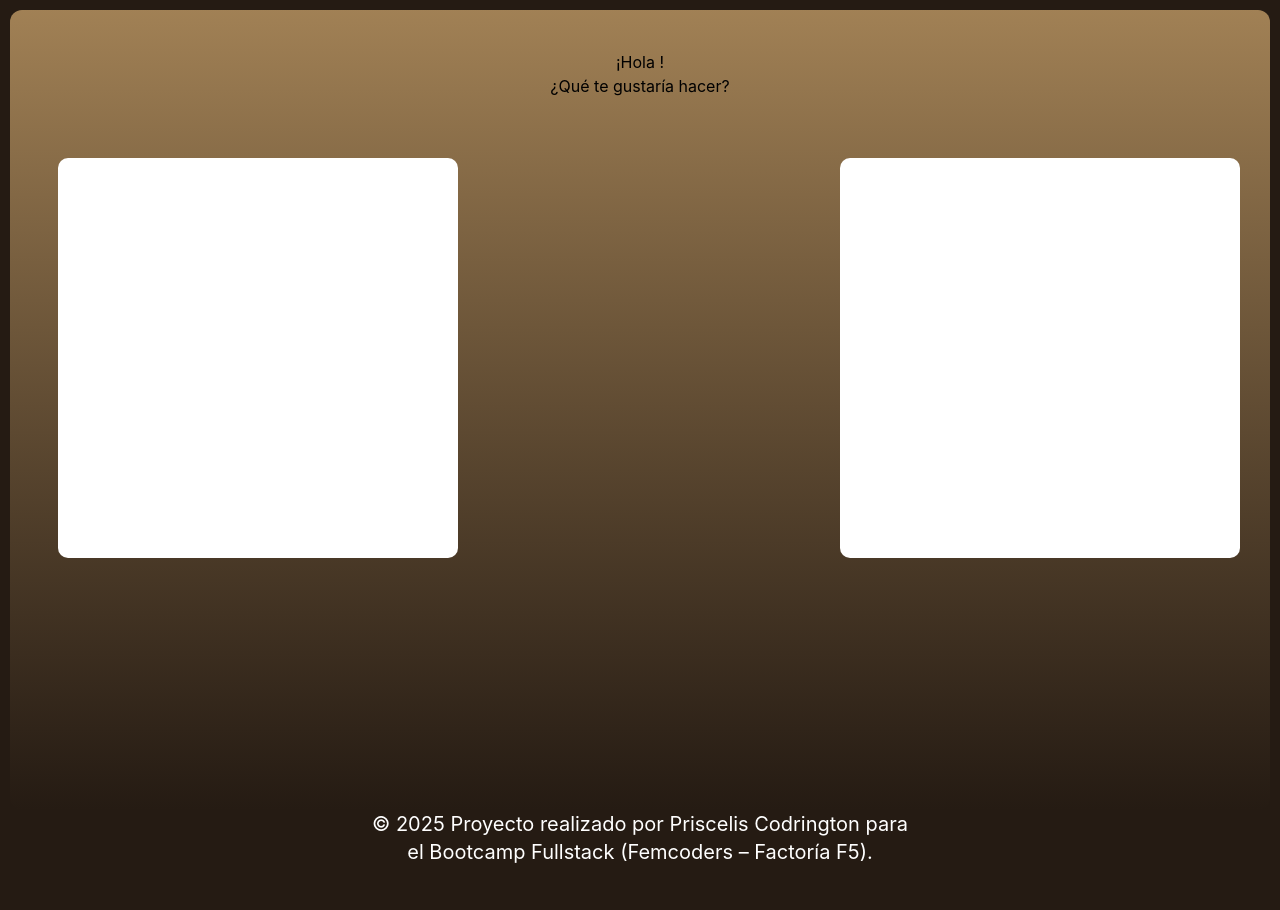
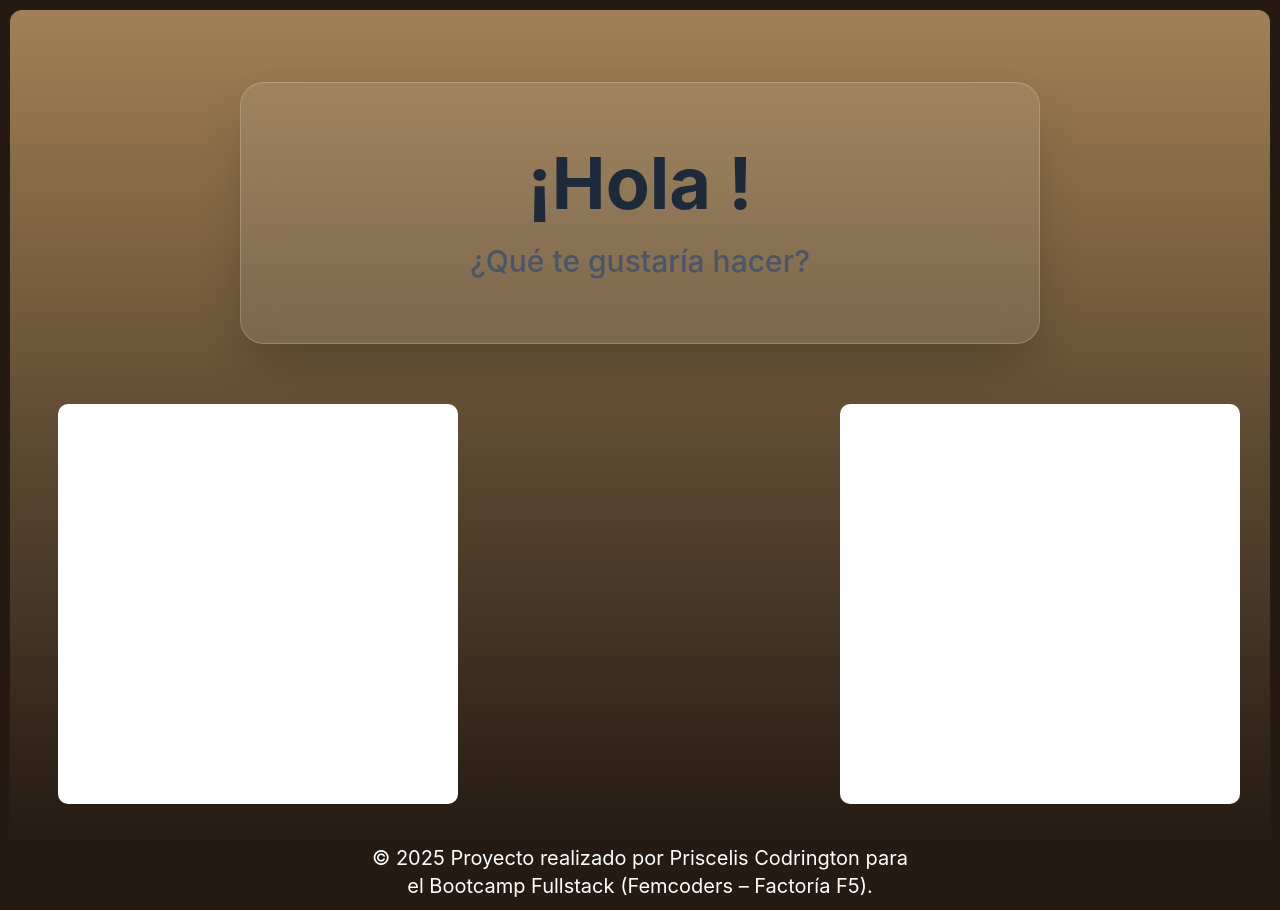
Before and after one commit to priscelis/astrology-page, a React (Vite) app: page /options in a window 1280 px wide. Before the commit the page ends 876 px from the top, so only its background shows below. Built offline with nearby package versions, Linux system fonts and the light colour scheme.

Commit message:
Greeting component finished

```diff
--- a/src/components/Greeting.jsx
+++ b/src/components/Greeting.jsx
@@ -5,13 +5,21 @@ function Greeting() {
 
   return (
     <>
+  <div className="mx-4 sm:mx-6 lg:mx-8 mt-6 sm:mt-8 mb-4 sm:mb-6 flex justify-center">
+        <div className="bg-white/10 backdrop-blur-lg rounded-3xl w-[800px] p-8 sm:p-10 md:p-12 lg:p-16
+                      shadow-2xl border border-white/20 relative overflow-hidden">
 
-    <div className="text-center">
-      <h1>¡Hola {nombre}!</h1>
-      <p>¿Qué te gustaría hacer?</p>
+    <div className="text-center text-[100px] ">
+      <h1 className="text-3xl sm:text-4xl md:text-5xl lg:text-6xl xl:text-7xl
+                     font-bold text-gray-800 mb-2 sm:mb-4 md:mb-6
+
+                     bg-clip-text ">¡Hola {nombre}!</h1>
+      <p className="text-base sm:text-lg md:text-xl lg:text-2xl xl:text-3xl
+                    text-gray-600 font-medium"> ¿Qué te gustaría hacer?</p>
     </div>
 
-
+ </div>
+ </div>
     </>
   )
 }
```
